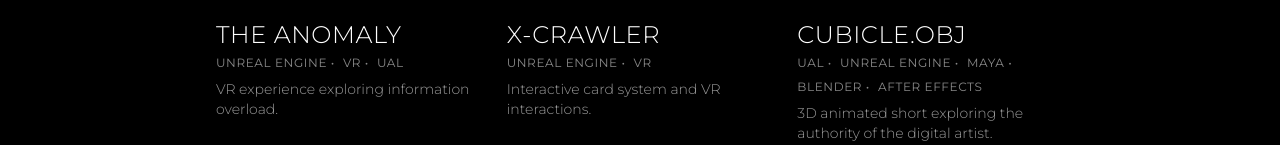
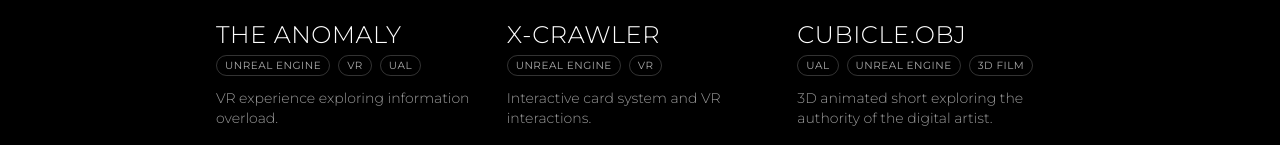
Before and after one commit to SomeTypeofButter/sometypeofbutter.github.io, a Next.js app: page / in a window 1280 px wide. Shown: the part 1036-1181 px from the top of the page. Built offline with nearby package versions, Linux system fonts and the light colour scheme.

Commit message:
style: format project tags as rounded badges and limit to 3

```diff
--- a/src/app/page.tsx
+++ b/src/app/page.tsx
@@ -104,10 +104,13 @@
                 </h3>
 
                 {project.tags && (
-                  <div className="flex flex-wrap gap-2 mb-2">
-                    {project.tags.map((tag, i) => (
-                      <span key={i} className="text-xs text-[#888] uppercase tracking-wider">
-                        {tag}{i < project.tags!.length - 1 ? " • " : ""}
+                  <div className="flex flex-wrap gap-2 mb-3 mt-1">
+                    {project.tags.slice(0, 3).map((tag, i) => (
+                      <span
+                        key={i}
+                        className="text-[0.65rem] text-[#aaa] uppercase tracking-wider border border-white/20 px-2 py-0.5 rounded-full"
+                      >
+                        {tag}
                       </span>
                     ))}
                   </div>
--- a/src/data/config.ts
+++ b/src/data/config.ts
@@ -51,7 +51,7 @@
       id: "cubicle-obj",
       name: "CUBICLE.OBJ",
       date: "2025",
-      tags: ["UAL", "Unreal Engine", "Maya", "Blender", "After Effects"],
+      tags: ["UAL", "Unreal Engine", "3D Film"],
       description: "3D animated short exploring the authority of the digital artist.",
       longDescription: "Unreal Engine, Maya, Blender, After Effects.\n\nA Year 1 Immersive Media and Mixed Reality assignment from UAL.\n\nIn an abstract plane of cubicles, a colossal set of hands descends to solve a massive Rubik's Cube architectural structure. CUBICLE.OBJ is a surreal 3D animated short exploring the absolute authority of the digital artist—a visual glorification of the god-like power a creator wields within their virtual canvas.",
       thumbnail: "/project-3.jpg",
```
